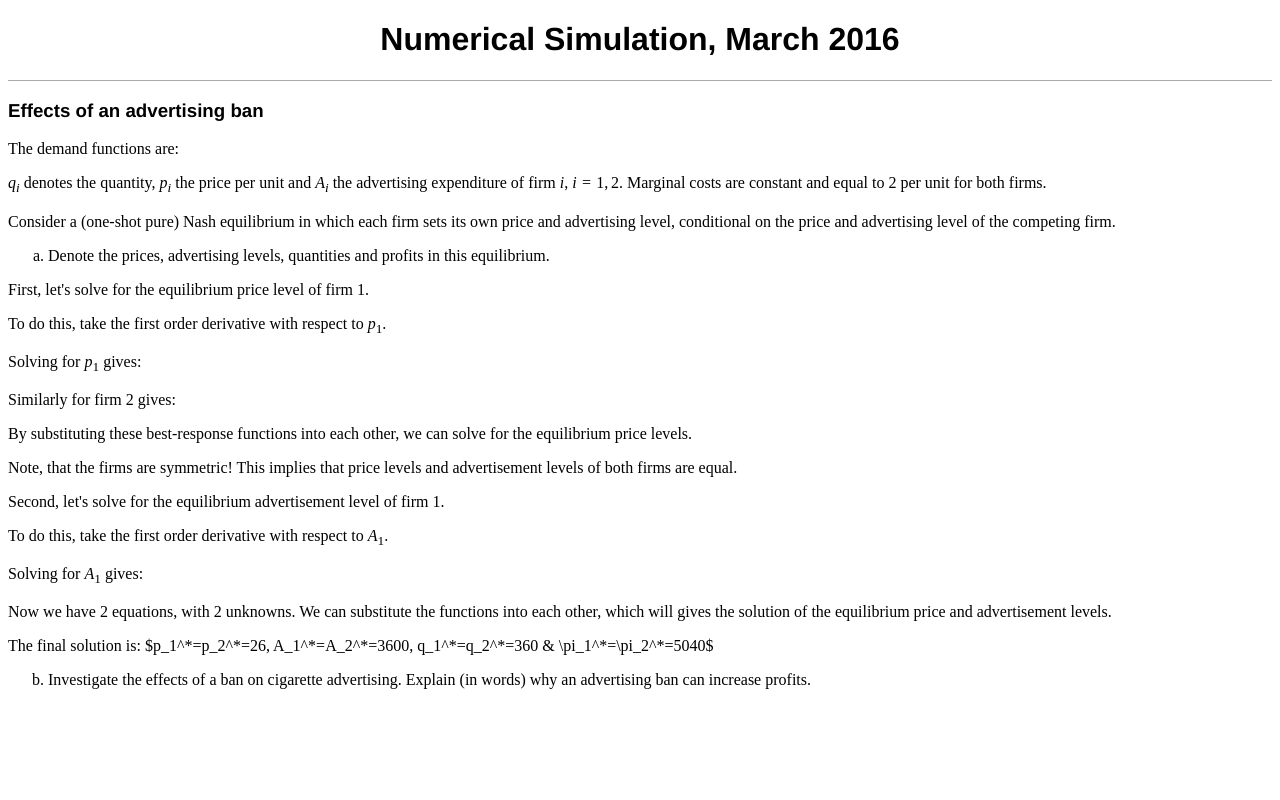
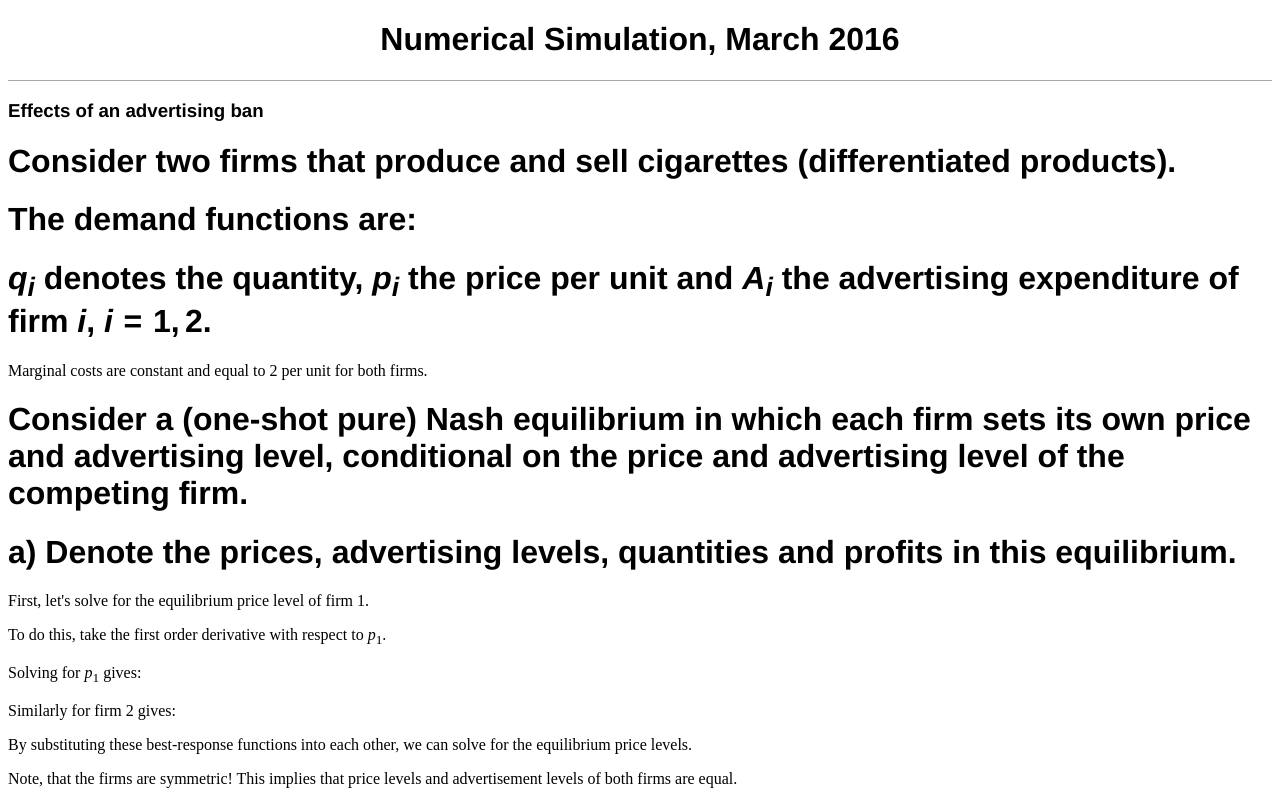
Before and after one commit to AnoukvanSchijndel/Second-Assignment, a plain HTML site: page index.html in a window 1280 px wide. Shown: the top 800 px of the page. Drawn offline with Linux system fonts and the light colour scheme.

Commit message:
Fourth pages commit

```diff
--- a/index.html
+++ b/index.html
@@ -13,14 +13,13 @@
 <h1 class="title">Numerical Simulation, March 2016</h1>
 </div>
 <h3 id="effects-of-an-advertising-ban">Effects of an advertising ban</h3>
-<p></p>
-<p>The demand functions are:</p>
+<h1 id="consider-two-firms-that-produce-and-sell-cigarettes-differentiated-products.">Consider two firms that produce and sell cigarettes (differentiated products).</h1>
+<h1 id="the-demand-functions-are">The demand functions are:</h1>
 
-<p><span class="math inline"><em>q</em><sub><em>i</em></sub></span> denotes the quantity, <span class="math inline"><em>p</em><sub><em>i</em></sub></span> the price per unit and <span class="math inline"><em>A</em><sub><em>i</em></sub></span> the advertising expenditure of firm <span class="math inline"><em>i</em></span>, <span class="math inline"><em>i</em> = 1, 2</span>. Marginal costs are constant and equal to 2 per unit for both firms.</p>
-<p>Consider a (one-shot pure) Nash equilibrium in which each firm sets its own price and advertising level, conditional on the price and advertising level of the competing firm.</p>
-<ol style="list-style-type: lower-alpha">
-<li>Denote the prices, advertising levels, quantities and profits in this equilibrium.</li>
-</ol>
+<h1 id="q_i-denotes-the-quantity-p_i-the-price-per-unit-and-a_i-the-advertising-expenditure-of-firm-i-i12."><span class="math inline"><em>q</em><sub><em>i</em></sub></span> denotes the quantity, <span class="math inline"><em>p</em><sub><em>i</em></sub></span> the price per unit and <span class="math inline"><em>A</em><sub><em>i</em></sub></span> the advertising expenditure of firm <span class="math inline"><em>i</em></span>, <span class="math inline"><em>i</em> = 1, 2</span>.</h1>
+<p>Marginal costs are constant and equal to 2 per unit for both firms.</p>
+<h1 id="consider-a-one-shot-pure-nash-equilibrium-in-which-each-firm-sets-its-own-price-and-advertising-level-conditional-on-the-price-and-advertising-level-of-the-competing-firm.">Consider a (one-shot pure) Nash equilibrium in which each firm sets its own price and advertising level, conditional on the price and advertising level of the competing firm.</h1>
+<h1 id="a-denote-the-prices-advertising-levels-quantities-and-profits-in-this-equilibrium.">a) Denote the prices, advertising levels, quantities and profits in this equilibrium.</h1>
 
 <p>First, let's solve for the equilibrium price level of firm <span class="math inline">1</span>.</p>
 <p>To do this, take the first order derivative with respect to <span class="math inline"><em>p</em><sub>1</sub></span>.</p>
```
Also changed, not shown: second-assignment.md (+5 -5 lines).
